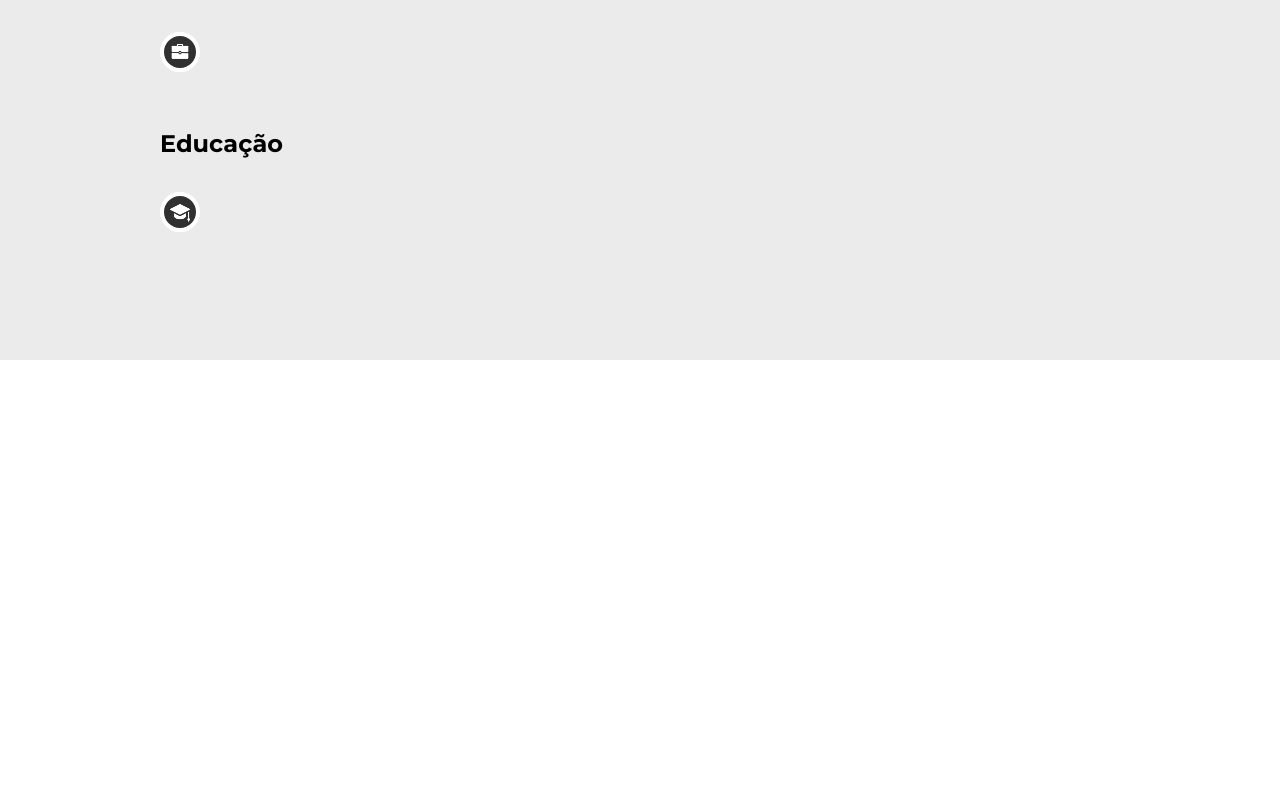
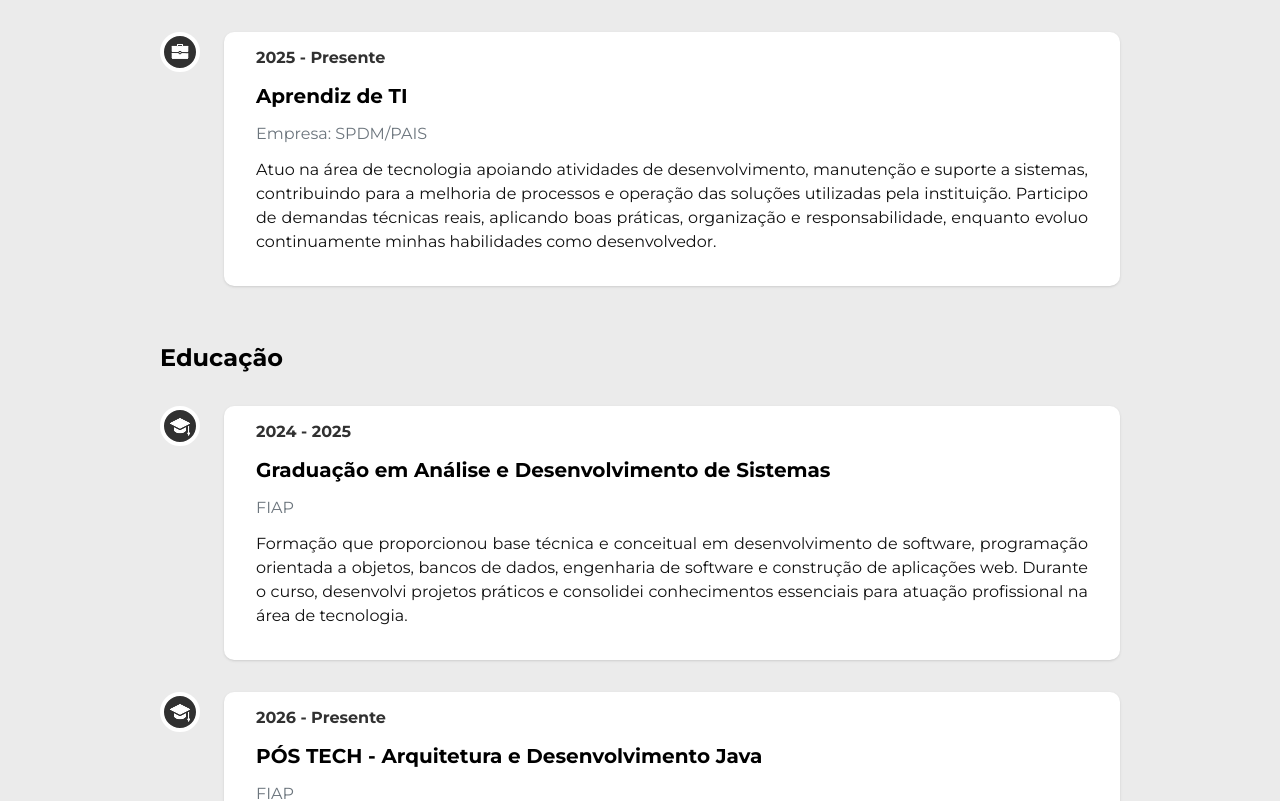
Before and after one commit to felipesora/portifolio, a React (Vite) app: page / in a window 1280 px wide. Shown: the part 1780-2581 px from the top of the page. Before the commit the page ends 2140 px from the top, so only its background shows below. Built offline with nearby package versions, Linux system fonts and the light colour scheme.

Commit message:
wip: cards dos itens da carreira (experiência e educação)

```diff
--- a/src/components/Experiencia/CardCarreira.tsx
+++ b/src/components/Experiencia/CardCarreira.tsx
@@ -1,7 +1,12 @@
-const CardCarreira = () => {
+import type { CardCarreiraProps } from "./types";
+
+const CardCarreira = ({ tipo, data, titulo, instituicao, descricao }: CardCarreiraProps) => {
     return (
-        <div>
-
+        <div className="bg-white rounded-[10px] pt-3.5 pb-8 px-8 shadow-sm flex flex-col gap-3">
+            <p className="font-bold text-[#313131]">{data}</p>
+            <h4 className="font-bold text-xl">{titulo}</h4>
+            <p className="text-[#6C757D]">{tipo == 'experiencia' ? `Empresa: ${instituicao}` : instituicao}</p>
+            <p className="text-[#111111] text-justify">{descricao}</p>
         </div>
     )
 };
--- /dev/null
+++ b/src/components/Experiencia/data.ts
@@ -0,0 +1,28 @@
+import type { ItemCarreira } from "./types";
+
+export const itensCarreira: ItemCarreira[] = [
+    {
+        id: 1,
+        tipo: "experiencia",
+        data: "2025 - Presente",
+        titulo: "Aprendiz de TI",
+        instituicao: "SPDM/PAIS",
+        descricao: "Atuo na área de tecnologia apoiando atividades de desenvolvimento, manutenção e suporte a sistemas, contribuindo para a melhoria de processos e operação das soluções utilizadas pela instituição. Participo de demandas técnicas reais, aplicando boas práticas, organização e responsabilidade, enquanto evoluo continuamente minhas habilidades como desenvolvedor."
+    },
+    {
+        id: 2,
+        tipo: "educacao",
+        data: "2024 - 2025",
+        titulo: "Graduação em Análise e Desenvolvimento de Sistemas",
+        instituicao: "FIAP",
+        descricao: "Formação que proporcionou base técnica e conceitual em desenvolvimento de software, programação orientada a objetos, bancos de dados, engenharia de software e construção de aplicações web. Durante o curso, desenvolvi projetos práticos e consolidei conhecimentos essenciais para atuação profissional na área de tecnologia."
+    },
+    {
+        id: 3,
+        tipo: "educacao",
+        data: "2026 - Presente",
+        titulo: "PÓS TECH - Arquitetura e Desenvolvimento Java",
+        instituicao: "FIAP",
+        descricao: "Programa focado em especialização prática em desenvolvimento backend com Java, boas práticas de engenharia de software, arquitetura de aplicações e tecnologias modernas do ecossistema. A formação visa aprofundar habilidades técnicas e consolidar uma base sólida para atuação profissional em projetos robustos e escaláveis."
+    }
+];
--- a/src/components/Experiencia/index.tsx
+++ b/src/components/Experiencia/index.tsx
@@ -1,3 +1,5 @@
+import CardCarreira from "./CardCarreira";
+import { itensCarreira } from "./data";
 import IconeCarreira from "./IconeCarreira";
 
 const Experiencia = () => {
@@ -12,17 +14,47 @@ const Experiencia = () => {
             <div className="flex flex-col gap-8">
                 <h3 className="text-2xl font-bold">Experiência</h3>
 
-                <div>
-                    <IconeCarreira tipo="experiencia" />
-                </div>
+                {itensCarreira
+                    .filter((item) => item.tipo === "experiencia")
+                    .map((item) => (
+                        <div key={item.id} className="flex items-start gap-6">
+
+                            <div className="shrink-0">
+                                <IconeCarreira tipo={item.tipo} />
+                            </div>
+
+                            <CardCarreira
+                                tipo={item.tipo}
+                                data={item.data}
+                                titulo={item.titulo}
+                                instituicao={item.instituicao}
+                                descricao={item.descricao}
+                            />
+                        </div>
+                ))}
             </div>
 
             <div className="flex flex-col gap-8">
                 <h3 className="text-2xl font-bold">Educação</h3>
 
-                <div>
-                    <IconeCarreira tipo="educacao" />
-                </div>
+                {itensCarreira
+                    .filter((item) => item.tipo === "educacao")
+                    .map((item) => (
+                        <div key={item.id} className="flex items-start gap-6">
+
+                            <div className="shrink-0">
+                                <IconeCarreira tipo={item.tipo} />
+                            </div>
+
+                            <CardCarreira
+                                tipo={item.tipo}
+                                data={item.data}
+                                titulo={item.titulo}
+                                instituicao={item.instituicao}
+                                descricao={item.descricao}
+                            />
+                        </div>
+                ))}
             </div>
         </section>
     );
```
Also changed, not shown: src/components/Experiencia/types.ts (+17 -0 lines).
